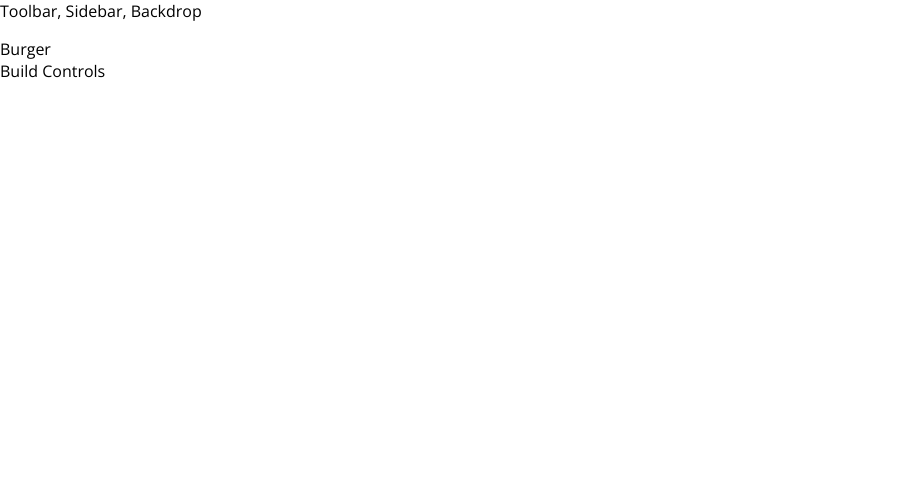
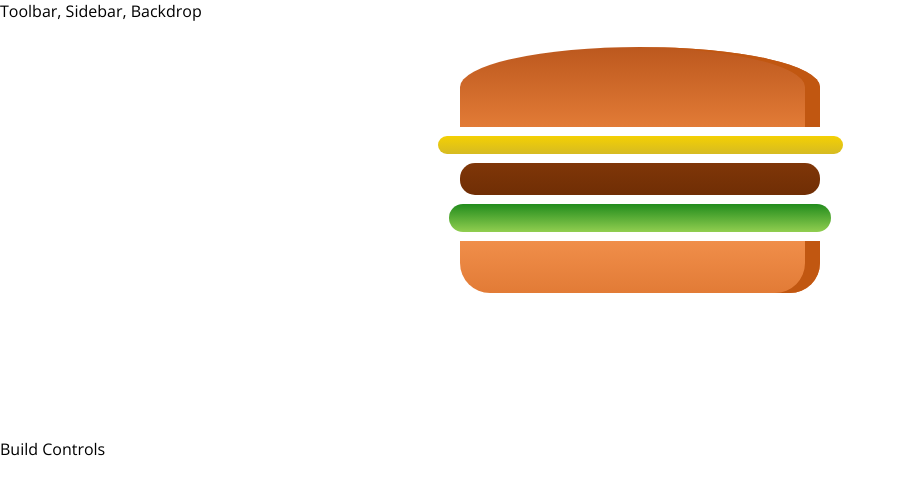
Before and after one commit to 3atharvkurdukar/udemy-react, a React (Create React App) app: page / in a window 1280 px wide. Shown: the top 494 px of the page, without its empty margins (0-906 px from the left). Built offline with nearby package versions, Linux system fonts and the light colour scheme.

Commit message:
Implementing Burger component

```diff
--- /dev/null
+++ b/src/components/Burger/Burger.js
@@ -0,0 +1,15 @@
+import React from 'react';
+import classes from './Burger.module.css';
+import BurgerIngredient from './BurgerIngredient/BurgerIngredient';
+
+const burger = (props) => (
+    <div className={classes.Burger}>
+        <BurgerIngredient type='bread-top' />
+        <BurgerIngredient type='cheese' />
+        <BurgerIngredient type='meat' />
+        <BurgerIngredient type='salad' />
+        <BurgerIngredient type='bread-bottom' />
+    </div>
+);
+
+export default burger;
--- /dev/null
+++ b/src/components/Burger/Burger.module.css
@@ -0,0 +1,30 @@
+.Burger {
+    width: 100%;
+    margin: auto;
+    height: 250px;
+    overflow: scroll;
+    text-align: center;
+    font-weight: bold;
+    font-size: 1.2rem;
+}
+
+@media (min-width: 500px) and (min-height: 400px) {
+    .Burger {
+        width: 350px;
+        height: 300px;
+    }
+}
+
+@media (min-width: 1000px) and (min-height: 700px) {
+    .Burger {
+        width: 700px;
+        height: 600px;
+    }
+}
+
+@media (min-width: 500px) and (min-height: 401px) {
+    .Burger {
+        width: 450px;
+        height: 400px;
+    }
+}
--- a/src/components/Burger/BurgerIngredient/BurgerIngredient.js
+++ b/src/components/Burger/BurgerIngredient/BurgerIngredient.js
@@ -4,9 +4,8 @@ import classes from './BurgerIngredient.module.css';
 
 class BurgerIngredient extends Component {
 
-
     render() {
-        ingredient = null;
+        let ingredient = null;
 
         switch (this.props.type) {
             case ('bread-bottom'):
--- a/src/containers/BurgerBuilder/BurgerBuilder.js
+++ b/src/containers/BurgerBuilder/BurgerBuilder.js
@@ -1,11 +1,12 @@
 import React, { Component } from 'react';
 import Aux from '../../hoc/Auxiliary';
+import Burger from '../../components/Burger/Burger';
 
 class BurgerBuilder extends Component {
     render() {
         return (
             <Aux>
-                <div>Burger</div>
+                <Burger />
                 <div>Build Controls</div>
             </Aux>
         );
```
